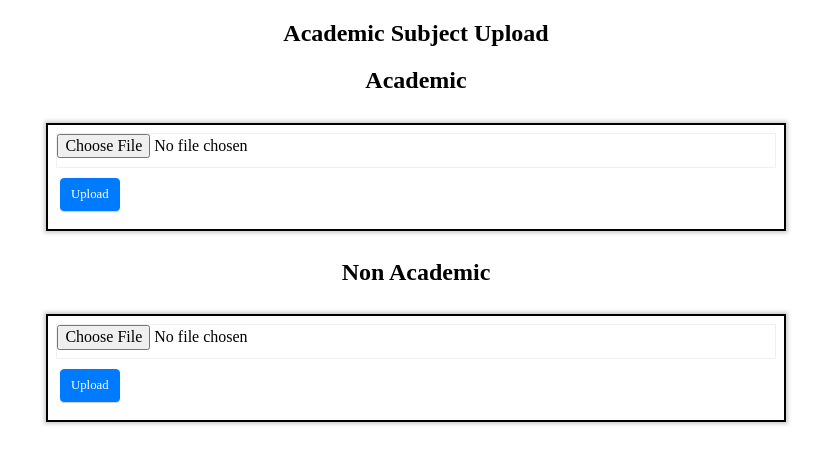
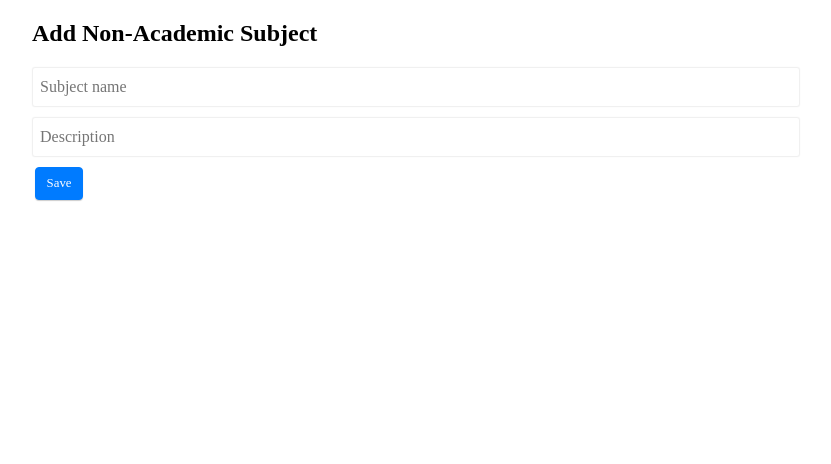
Before and after one commit to murenzo/hanspet, a React (Create React App) app: page / in a window 1280 px wide. Shown: the top 464 px of the page, without its empty margins (224-1055 px from the left). Built offline with nearby package versions, Linux system fonts and the light colour scheme.

Commit message:
Completed the 10c wireframe

```diff
--- a/src/App.js
+++ b/src/App.js
@@ -4,9 +4,10 @@ import './App.css';
 import CreateEvent from './components/create-event/create-event.component';
 import EventList from './components/event-list/event-list.component';
 import EventCard from './components/event-item/event-item.component';
-import CreateSubject from './components/create-subject/create-subject.component';
+import CreateAcademicSubject from './components/academic-subject/create-academic-subject.component';
 import ViewSubject from './pages/subject-listing/view-subjects.page';
 import SubjectUpload from './pages/subject-upload/subject-upload.component';
+import CreateNonAcademicSubject from './components/non-academic-subject/create-non-academic-subject.component';
 
 class App extends Component {
   constructor() {
@@ -19,15 +20,10 @@ class App extends Component {
     return (
       <div className="mw9 center ph3-ns">
         <div className="cf ph2-ns">
-          <SubjectUpload />
+          <CreateNonAcademicSubject />
           {/* <CreateSubject /> */}
           {/* <EventList /> */}
           {/* <CreateEvent /> */}
-          {/* <EventCard />
-          <EventCard />
-          <EventCard />
-          <EventCard />
-          <EventCard /> */}
         </div>
       </div>
     );
--- /dev/null
+++ b/src/components/non-academic-subject/create-non-academic-subject.component.jsx
@@ -0,0 +1,50 @@
+import React from 'react';
+
+import ImageField from '../default/ImageField';
+
+class CreateNonAcademicSubject extends React.Component {
+    constructor() {
+        super();
+        this.state = {
+            name: '',
+            description: ''
+        }
+    }
+
+    handleChange = event => {
+        const { name, value } = event.target;
+        this.setState({ [name]: value }, () => {
+            console.log(this.state)
+        })
+    }
+
+    handleSubmit = event => {
+        event.preventDefault();
+
+        this.setState({ name: '', description: '' })
+    }
+
+    render() {
+        return (
+            <div className='mw7 center'>
+                <h2>Add Non-Academic Subject</h2>
+                <form className="form-block" onSubmit={this.handleSubmit}>
+
+                    <div className="form-block">
+                        <ImageField name='name' onChange={this.handleChange} placeholder="Subject name" />
+                    </div>
+
+                    <div className="form-block">
+                        <ImageField name='description' onChange={this.handleChange} placeholder="Description" />
+                    </div>
+
+                    <button className="btn btn-primary" type='submit'>
+                        Save
+                    </button>
+                </form>
+            </div>
+        )
+    }
+}
+
+export default CreateNonAcademicSubject;
```
Also changed, not shown: src/components/academic-subject/create-academic-subject.component.jsx (renamed from src/components/create-subject/create-subject.component.jsx).
